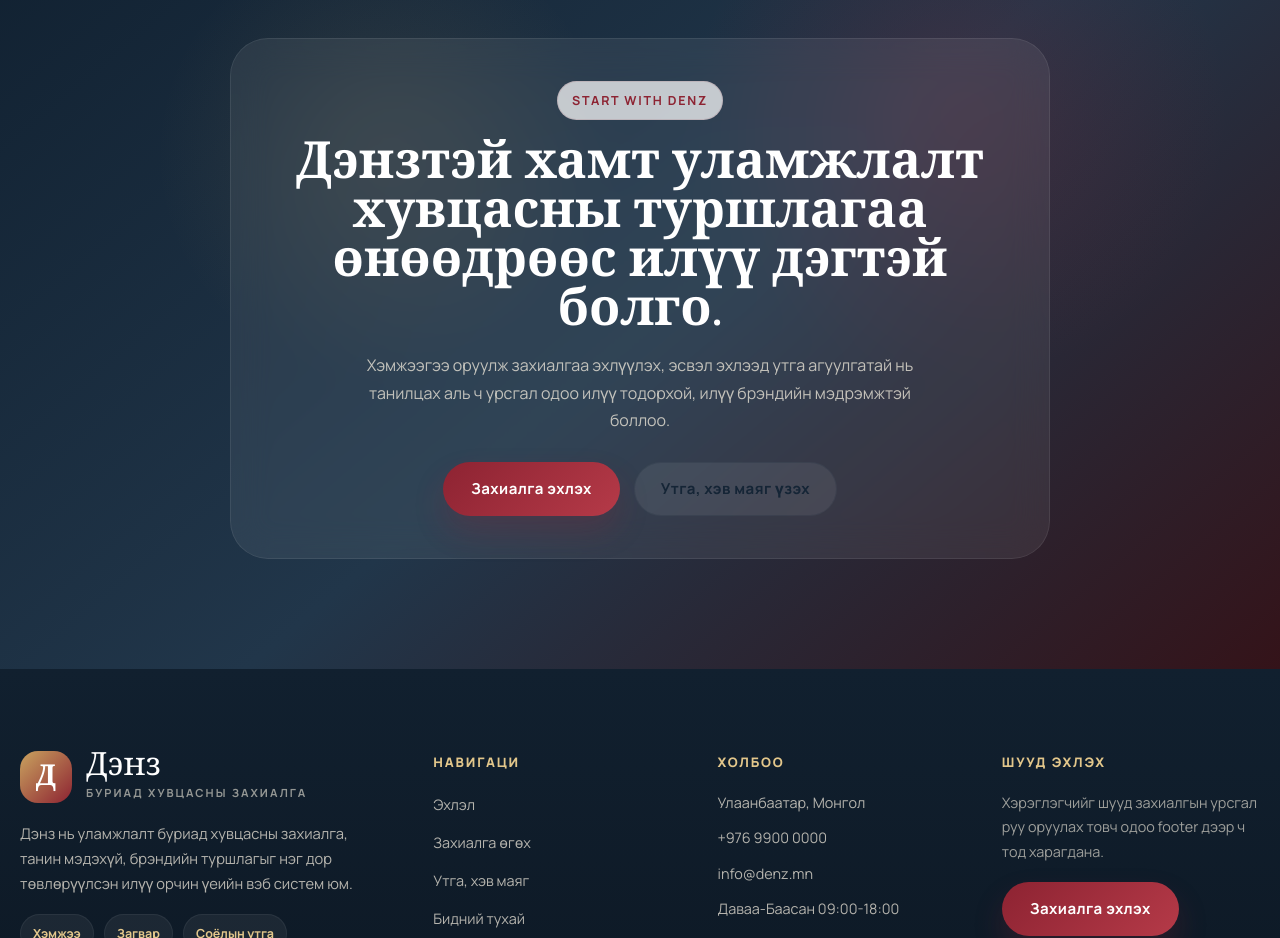
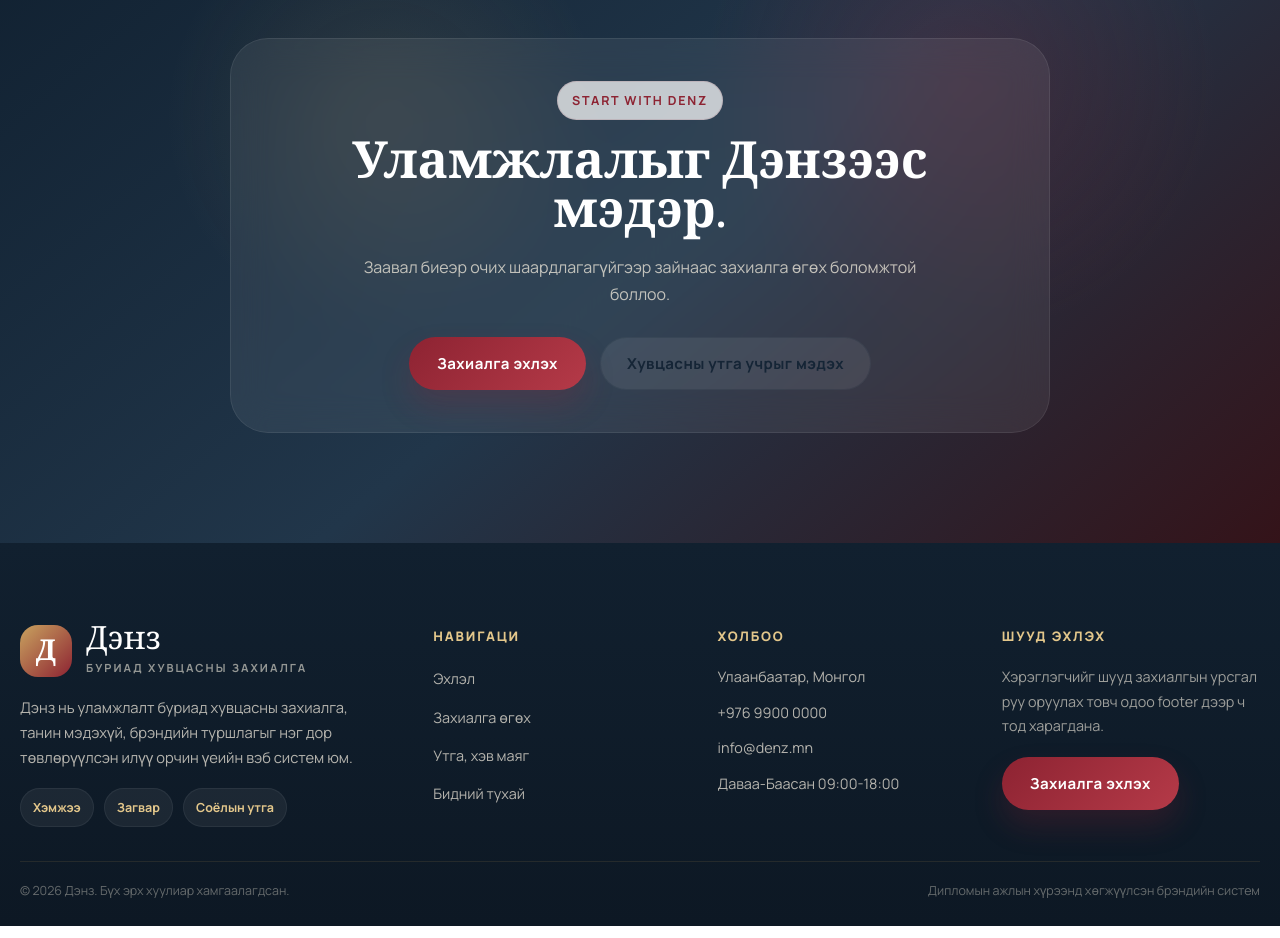
Before and after one commit to Sodkhuu1/Buriad-huvtsasnii-web, a React (Vite) app in the folder frontend/: page / in a window 1280 px wide. Shown: the part 4140-5078 px from the top of the page. Built offline with nearby package versions, Linux system fonts and the light colour scheme; no server answers.

Commit message:
frontend iin text iig zasvarlav

```diff
--- a/frontend/src/components/CallToAction.jsx
+++ b/frontend/src/components/CallToAction.jsx
@@ -8,14 +8,13 @@ export default function CallToAction() {
       <div className="container">
         <div className="cta__inner">
           <span className="section-eyebrow cta__eyebrow">Start with Denz</span>
-          <h2 className="cta__title">Дэнзтэй хамт уламжлалт хувцасны туршлагаа өнөөдрөөс илүү дэгтэй болго.</h2>
+          <h2 className="cta__title">Уламжлалыг Дэнзээс мэдэр.</h2>
           <p className="cta__desc">
-            Хэмжээгээ оруулж захиалгаа эхлүүлэх, эсвэл эхлээд утга агуулгатай нь танилцах аль ч урсгал одоо илүү тодорхой,
-            илүү брэндийн мэдрэмжтэй боллоо.
+            Заавал биеэр очих шаардлагагүйгээр зайнаас захиалга өгөх боломжтой боллоо.
           </p>
           <div className="cta__buttons">
             <Link to="/zahialga" className="btn-primary">Захиалга эхлэх</Link>
-            <Link to="/huvtsasnii-utga" className="btn-secondary cta__secondary">Утга, хэв маяг үзэх</Link>
+            <Link to="/huvtsasnii-utga" className="btn-secondary cta__secondary">Хувцасны утга учрыг мэдэх</Link>
           </div>
         </div>
       </div>
```
